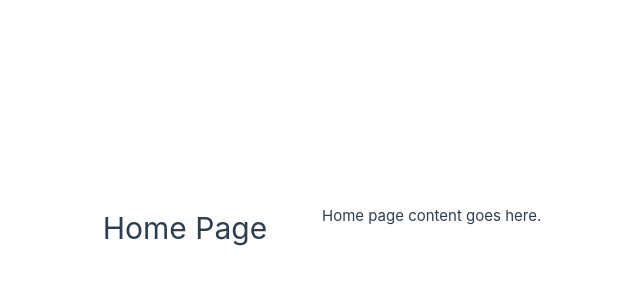
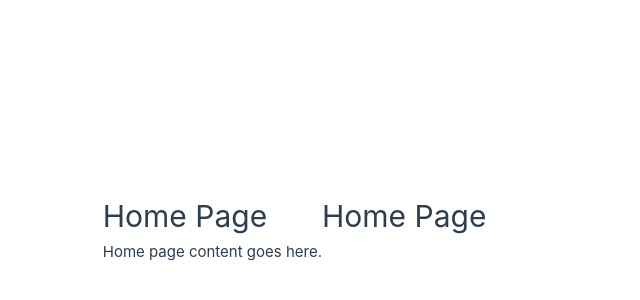
Before and after one commit to viac92/viac-blog, a Vue app: page / in a window 1280 px wide. Shown: the part 172-472 px from the top of the page, without its empty margins (318-958 px from the left). Built offline with nearby package versions, Linux system fonts and the light colour scheme.

Commit message:
add home button

```diff
--- a/src/App.vue
+++ b/src/App.vue
@@ -1,9 +1,18 @@
 <script setup lang="ts">
-// import BlogPage from './views/BlogPage.vue';
+import { useRouter } from 'vue-router';
+
+const router = useRouter();
+
+function goToHome() {
+  router.push("/");
+}
 
 </script>
 
 <template>
+  <div @click="goToHome">
+    <h1>Home Page</h1>
+  </div>
   <Suspense>
     <router-view />
   </Suspense>
```
